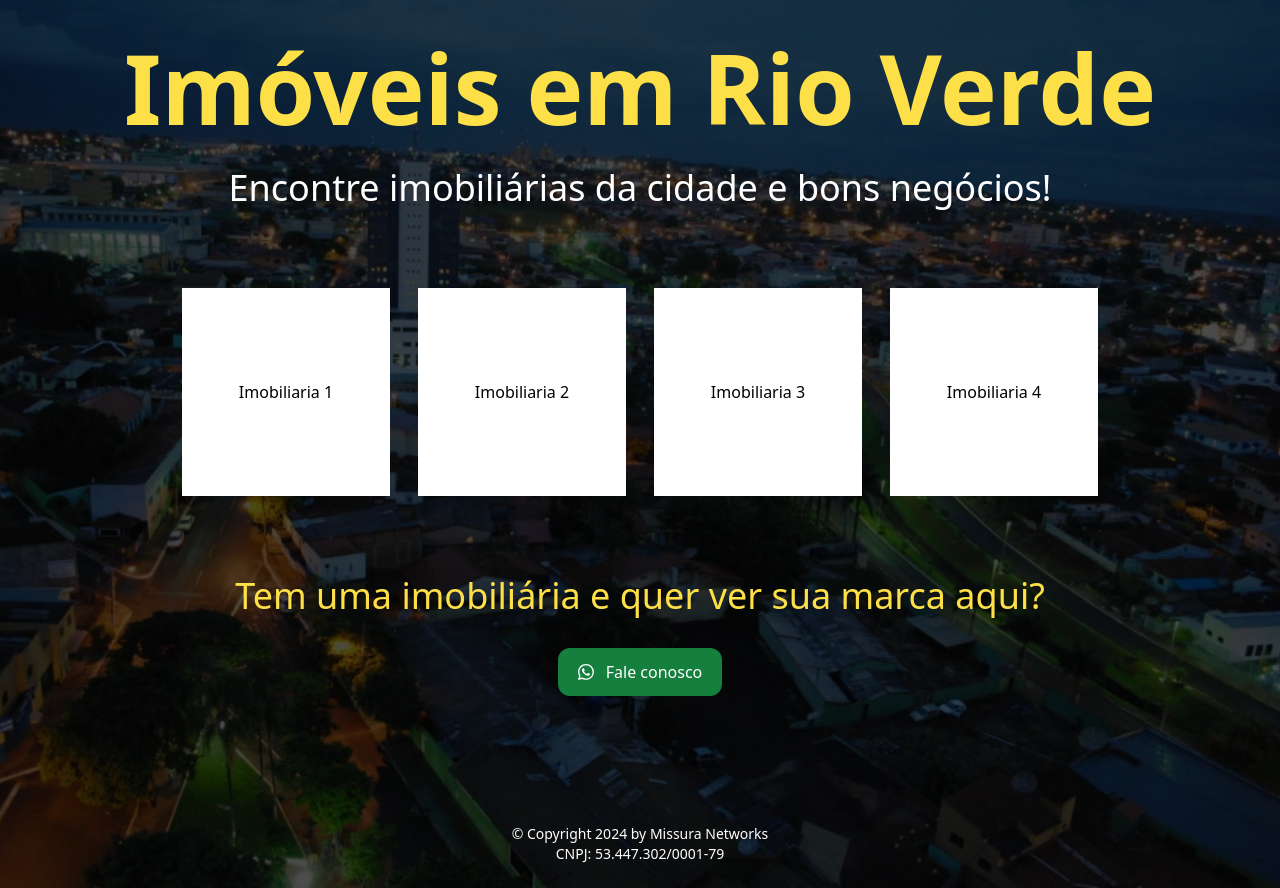
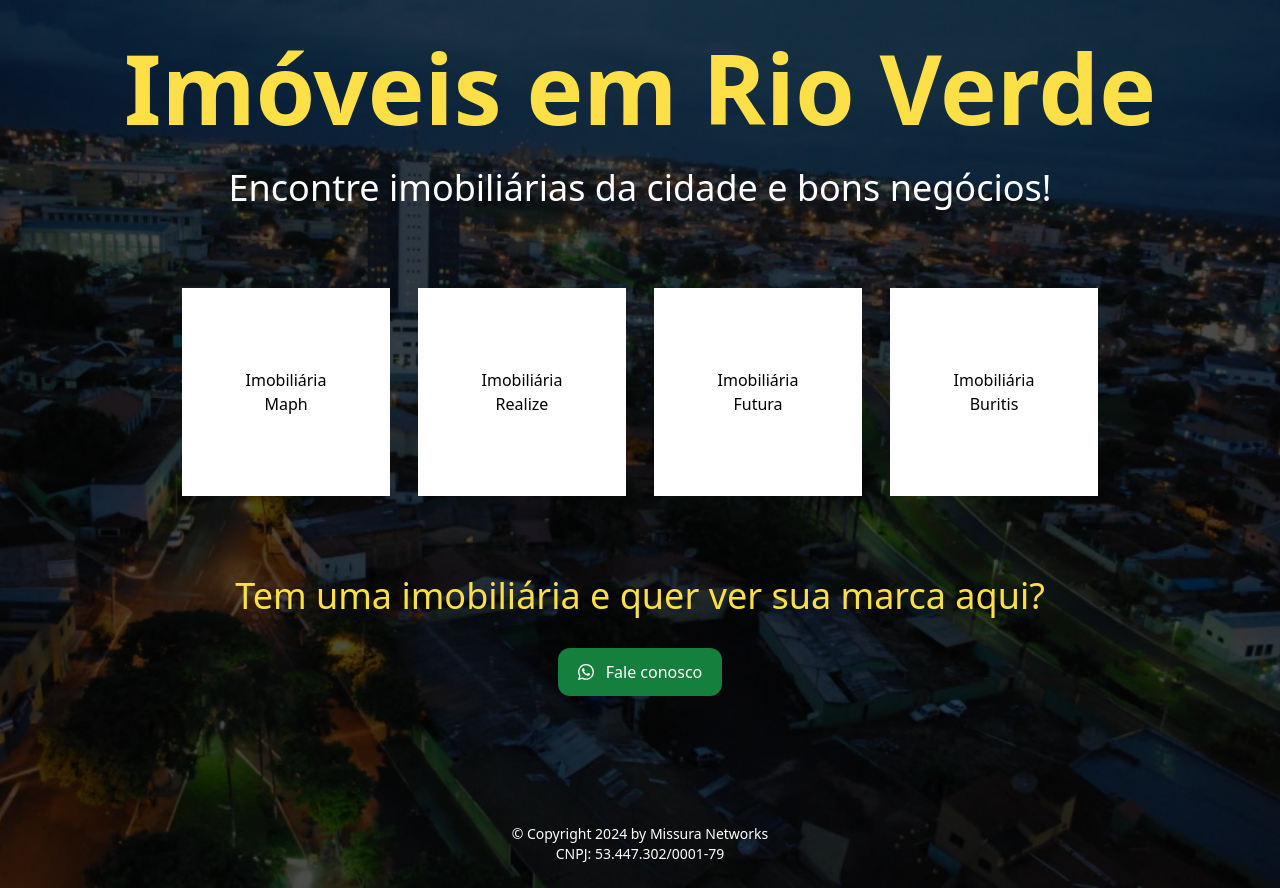
Before and after one commit to mmissura/imoveisemrioverde, a React (Vite) app: page / in a window 1280 px wide. Built offline with nearby package versions, Linux system fonts and the light colour scheme.

Commit message:
change names clients

```diff
--- a/src/App.tsx
+++ b/src/App.tsx
@@ -16,7 +16,7 @@ export const App = () => {
             target="_blank"
             className="bg-white text-black py-3 px-10 text-center mt-12 flex justify-center items-center gap-3 rounded-xl mb-12"
             >
-              Imobiliaria 1
+              Imobiliária Maph
             </a>
             {/* Sua imobiliária aqui */}
 
@@ -26,7 +26,7 @@ export const App = () => {
             target="_blank"
             className="bg-white text-black py-3 px-10 text-center mt-12 flex justify-center items-center gap-3 rounded-xl mb-12"
             >
-              Imobiliaria 2
+              Imobiliária Realize
             </a>
             {/* Sua imobiliária aqui */}
 
@@ -36,7 +36,7 @@ export const App = () => {
             target="_blank"
             className="bg-white text-black py-3 px-10 text-center mt-12 flex justify-center items-center gap-3 rounded-xl mb-12"
             >
-              Imobiliaria 3
+              Imobiliária Futura
             </a>
             {/* Sua imobiliária aqui */}
 
@@ -46,7 +46,7 @@ export const App = () => {
             target="_blank"
             className="bg-white text-black py-3 px-10 text-center mt-12 flex justify-center items-center gap-3 rounded-xl mb-12"
             >
-              Imobiliaria 4
+              Imobiliária Buritis
             </a>
             {/* Sua imobiliária aqui */}
 
```
